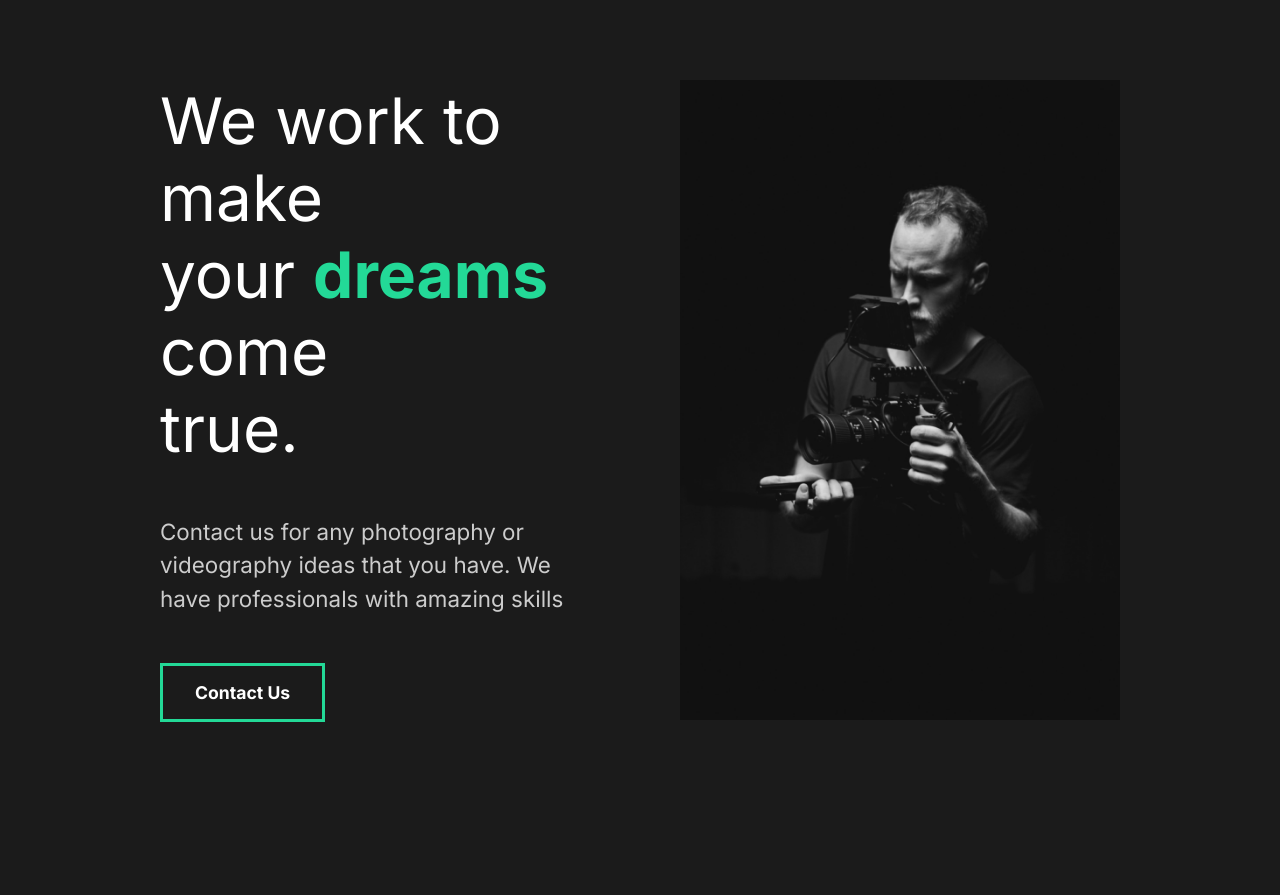
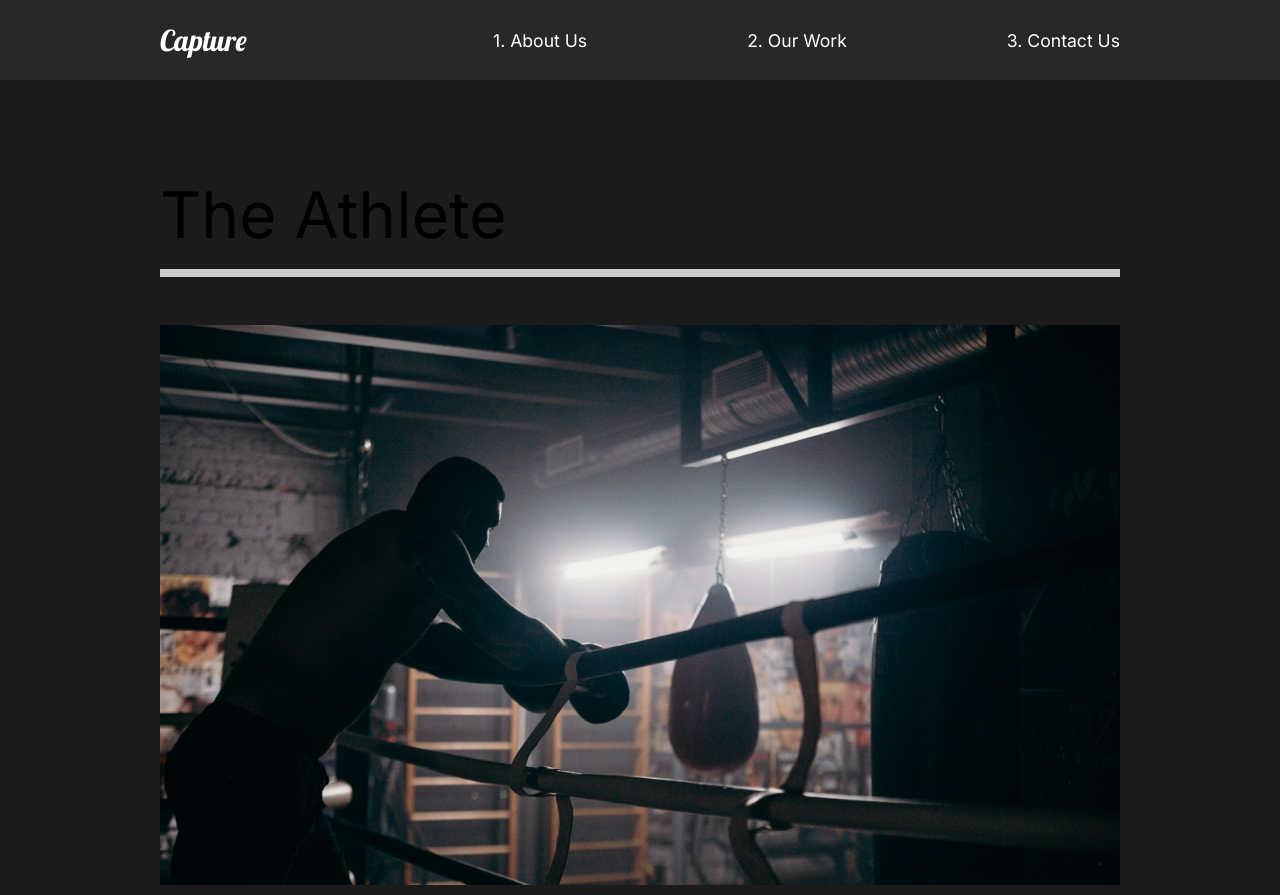
Before and after one commit to AJP888/Portfolio-Website, a React (Create React App) app: page /work in a window 1280 px wide. Shown: the top 895 px of the page. Built offline with nearby package versions, Linux system fonts and the light colour scheme.

Commit message:
8. Movie Details

```diff
--- a/src/App.js
+++ b/src/App.js
@@ -1,16 +1,24 @@
+import React from "react";
 import AboutUs from "./pages/AboutUs";
-import ServicesSection from "./components/ServicesSetion";
-import FaqSection from "./components/FaqSecton";
 import GlobaStyle from "./components/GlobalStyles";
+import Nav from "./components/Nav";
+import OurWork from "./pages/OurWork";
+import ContactUs from "./pages/ContactUs";
+
+// ROUTER
+import { Routes, Route } from "react-router-dom";
 
 function App() {
   return (
-    <>
+    <div className="App">
       <GlobaStyle />
-      <AboutUs />
-      <ServicesSection />
-      <FaqSection />
-    </>
+      <Nav />
+      <Routes>
+        <Route path="/aboutus" exact element={<AboutUs />} />
+        <Route path="/work" exact element={<OurWork />} />
+        <Route path="/contact" exact element={<ContactUs />} />
+      </Routes>
+    </div>
   );
 }
 
--- a/src/components/AboutSection.js
+++ b/src/components/AboutSection.js
@@ -15,7 +15,7 @@
           </Hide>
           <Hide>
             <h2>
-              your <span>dreams</span> come
+              your <span>Dreams</span> come
             </h2>
           </Hide>
           <div className="hide">
--- a/src/components/FaqSecton.js
+++ b/src/components/FaqSecton.js
@@ -1,8 +1,10 @@
 import React from "react";
+import styled from "styled-components";
+import { About } from "../styles";
 
 const FaqSection = () => {
   return (
-    <div className="faq">
+    <Faq>
       <h2>
         Any Questions <span>FAQ</span>
       </h2>
@@ -12,6 +14,7 @@
           <p>lorem5</p>
           <p>lorem10</p>
         </div>
+        <div className="faq-line"></div>
       </div>
       <div className="questions">
         <h4>Daily Schedule</h4>
@@ -19,6 +22,7 @@
           <p>lorem5</p>
           <p>lorem10</p>
         </div>
+        <div className="faq-line"></div>
       </div>
       <div className="questions">
         <h4>Different Payment Methods</h4>
@@ -26,6 +30,7 @@
           <p>lorem5</p>
           <p>lorem10</p>
         </div>
+        <div className="faq-line"></div>
       </div>
       <div className="questions">
         <h4>What Products Do You Offer</h4>
@@ -33,9 +38,47 @@
           <p>lorem5</p>
           <p>lorem10</p>
         </div>
+        <div className="faq-line"></div>
       </div>
-    </div>
+    </Faq>
   );
 };
 
+const Faq = styled(About)`
+  display: block;
+
+  span {
+    display: block;
+  }
+
+  h2 {
+    padding-bottom: 2rem;
+    font-weight: lighter;
+  }
+
+  h4 {
+    color: white;
+  }
+  // Line for faq section
+  .faq-line {
+    background: #cccccc;
+    height: 0.2rem;
+    margin: 2rem 0rem;
+    width: 100%;
+  }
+
+  .question {
+    padding: 3rem, 0rem;
+    cursor: pointer;
+  }
+
+  .answer {
+    padding: 2rem 0rem;
+
+    p {
+      padding: 1rem 0rem;
+    }
+  }
+`;
+
 export default FaqSection;
--- a/src/components/GlobalStyles.js
+++ b/src/components/GlobalStyles.js
@@ -44,6 +44,7 @@
     h4{
         font-weight: bold;
         color: #23d997;
+        font-size: 2rem;
     }
 
     a{
--- /dev/null
+++ b/src/components/Nav.js
@@ -0,0 +1,68 @@
+import React from "react";
+import styled from "styled-components";
+import { Link } from "react-router-dom";
+
+const Nav = () => {
+  return (
+    <StyledNav>
+      <h1>
+        <Link id="logo" to="/">
+          Capture
+        </Link>
+      </h1>
+      <ul>
+        <li>
+          <Link className="link" to="/aboutus">
+            1. About Us
+          </Link>
+        </li>
+        <li>
+          <Link className="link" to="/work">
+            2. Our Work
+          </Link>
+        </li>
+        <li>
+          <Link className="link" to="/contact">
+            3. Contact Us
+          </Link>
+        </li>
+      </ul>
+    </StyledNav>
+  );
+};
+
+const StyledNav = styled.nav`
+  min-height: 10vh;
+  display: flex;
+  margin: auto;
+  justify-content: space-between;
+  align-items: center;
+  padding: 1rem 10rem;
+  background: #282828;
+
+  a {
+    color: white;
+    text-decoration: none; // text decoration gets rid of the lines.
+  }
+
+  ul {
+    display: flex; // display flex puts the data into a line. / instead of being horizontal
+    list-style: none;
+  }
+  h1 {
+    font-size: 1.5rem;
+    font-family: "Lobster", cursive;
+    font-weight: lighter;
+  }
+
+  #logo {
+    font-size: 1.8rem;
+  }
+
+  li {
+    padding-left: 10rem;
+    position: relative; // spaces out the text
+  }
+`;
+
+export default Nav;
--- a/src/index.js
+++ b/src/index.js
@@ -1,11 +1,14 @@
 import React from "react";
 import ReactDOM from "react-dom/client";
+import { BrowserRouter } from "react-router-dom";
 import App from "./App";
 
 const root = ReactDOM.createRoot(document.getElementById("root"));
 root.render(
   <React.StrictMode>
-    <App />
+    <BrowserRouter>
+      <App />
+    </BrowserRouter>
   </React.StrictMode>
 );
 
--- /dev/null
+++ b/src/pages/ContactUs.js
@@ -0,0 +1,11 @@
+import React from "react";
+
+const ContactUs = () => {
+  return (
+    <div className="">
+      <h1>Our Contact</h1>
+    </div>
+  );
+};
+
+export default ContactUs;
--- /dev/null
+++ b/src/pages/OurWork.js
@@ -0,0 +1,63 @@
+import React from "react";
+import styled from "styled-components";
+import { Link } from "react-router-dom";
+
+// Images
+import athlete from "../img/athlete-small.png";
+import theracer from "../img/theracer-small.png";
+import goodtimes from "../img/goodtimes-small.png";
+
+const OurWork = () => {
+  return (
+    <Work>
+      <Movie>
+        <h2>The Athlete</h2>
+        <div className="line"></div>
+        <Link>
+          <img src={athlete} alt="athlete" />
+        </Link>
+      </Movie>
+      <Movie>
+        <h2>The Theracere</h2>
+        <div className="line"></div>
+        <Link>
+          <img src={theracer} alt="theracer" />
+        </Link>
+      </Movie>
+      <Movie>
+        <h2>The Goodtimes</h2>
+        <div className="line"></div>
+        <Link>
+          <img src={goodtimes} alt="goodtimes" />
+        </Link>
+      </Movie>
+    </Work>
+  );
+};
+
+const Work = styled.div`
+  min-height: 100vh;
+  overflow: hidden;
+  padding: 5rem 10rem;
+
+  h2 {
+    padding: 1rem 0rem;
+  }
+`;
+
+const Movie = styled.div`
+  padding-bottom: 10rem;
+  .line {
+    height: 0.5rem;
+    background: #cccccc;
+    margin-bottom: 3rem;
+  }
+
+  img {
+    width: 100%;
+    height: 70vh;
+    object-fit: cover; // Strecthes it out to fit the picture
+  }
+`;
+
+export default OurWork;
```
